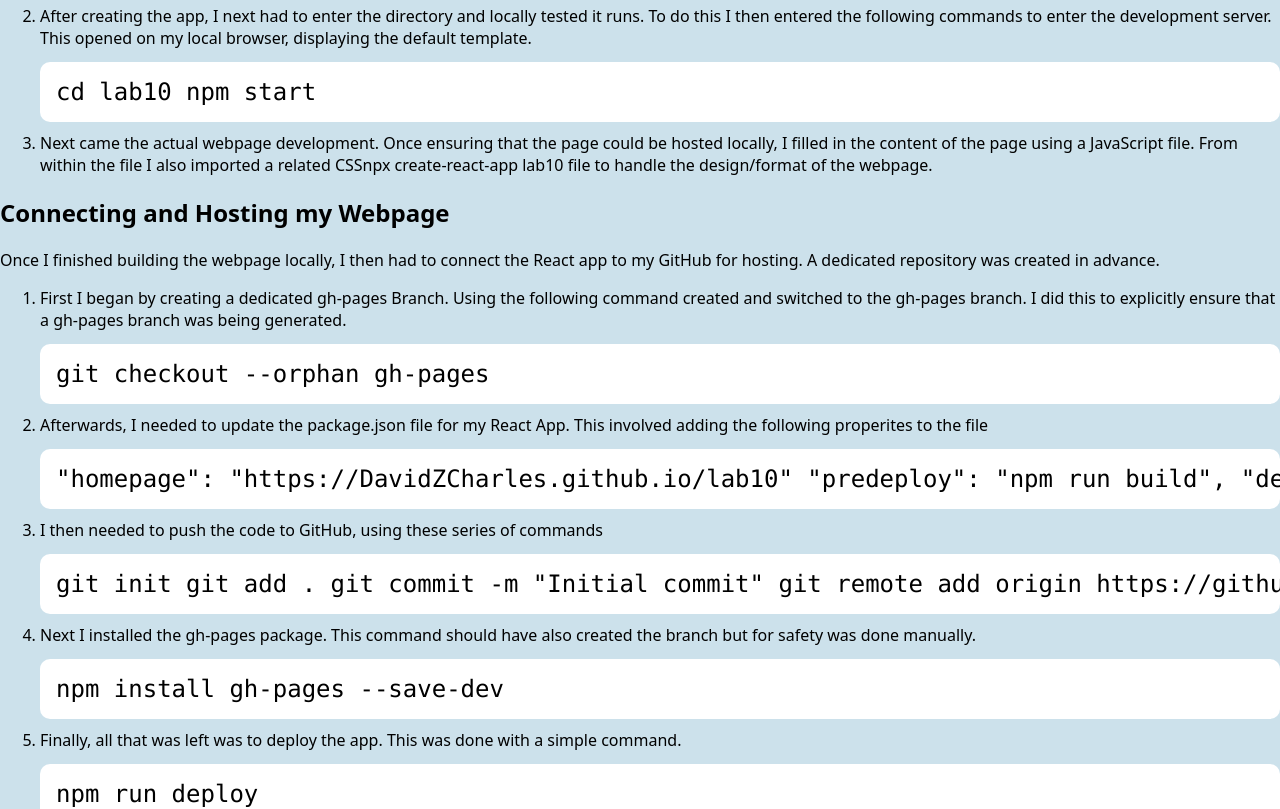
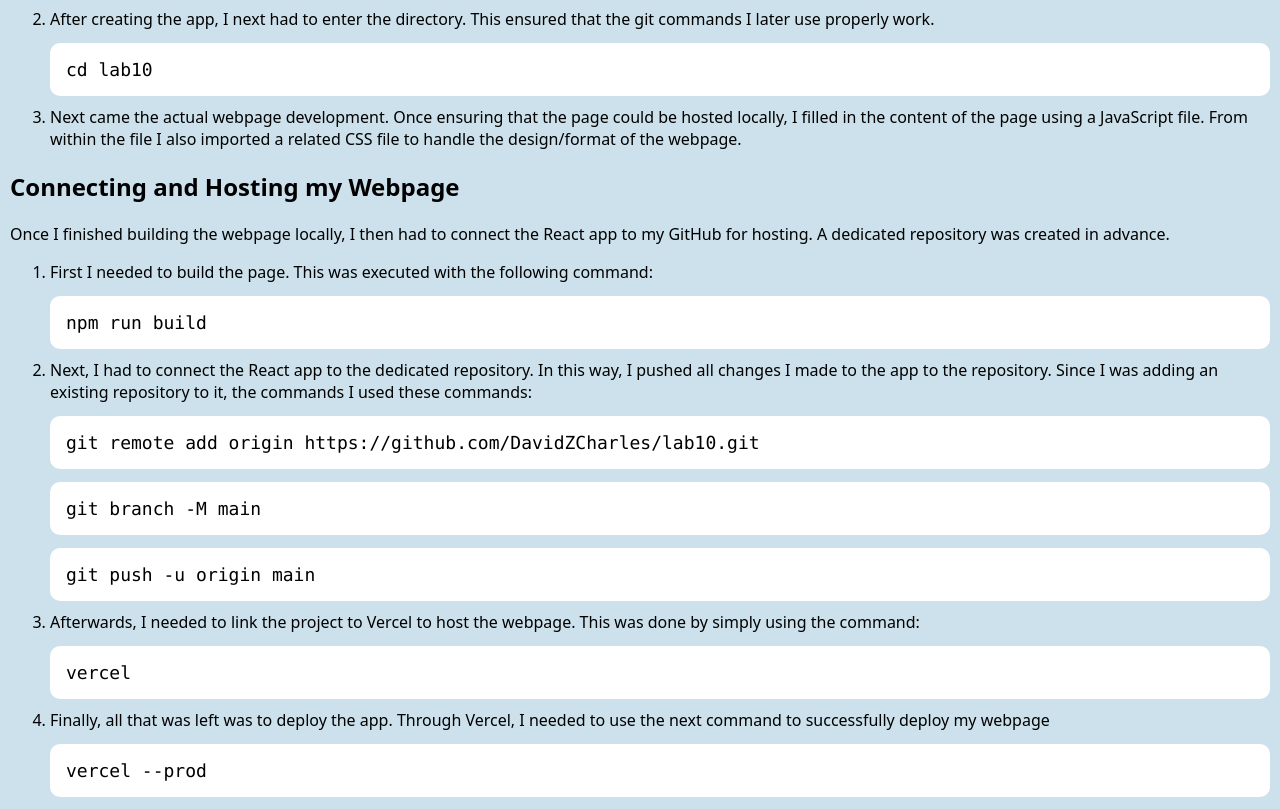
Before and after one commit to DavidZCharles/lab10, a React (Create React App) app: page / in a window 1280 px wide. Shown: the part 607-1416 px from the top of the page. Built offline with nearby package versions, Linux system fonts and the light colour scheme.

Commit message:
Updated page

```diff
--- a/src/App.css
+++ b/src/App.css
@@ -3,6 +3,9 @@ body {
   'Segoe UI', Roboto, Oxygen, Ubuntu, Cantarell,
   'Open Sans', 'Helvetica Neue', sans-serif;
   background-color: rgb(204, 225, 235);
+  margin: 10px;
+  margin-top: 10px;
+  margin-bottom: 10px;
 }
 .App header {
   background-color: hsl(220, 77%, 45%);
@@ -21,7 +24,7 @@ body {
   margin-top: 20px;
 }
 code {
-  font-size: x-large;
+  font-size: large;
   color: black;
 }
 pre {
--- a/src/App.js
+++ b/src/App.js
@@ -1,4 +1,3 @@
-import logo from './logo.svg';
 import './App.css';
 
 function App() {
@@ -12,7 +11,8 @@ function App() {
           <h2>Intro</h2>
           <p>
               The framework I chose to use was React. This entire page was made using
-              a combincation of React, CSS, JavaScript, and GitHub Pages. It will cover
+              a combincation of React, CSS, JavaScript, and
+              <a href="https://vercel.com/">Vercel.</a> It will cover
               the process of building the page including how the framework was installed,
               how it was designed, and overcoming challenges found.
           </p>
@@ -38,20 +38,19 @@ function App() {
                   I used the following command in the VS Code terminal
                   to create my React App. It took a couple minutes for
                   it to load everything, but this generated the necessary
-                  files for my webpage.
+                  files for my webpage. This also Initialized the app as a
+                  git repository.
               </li>
               <pre><code>npx create-react-app lab10</code></pre>
               <li>
-                  After creating the app, I next had to enter the directory and locally tested it runs.
-                  To do this I then entered the following commands to enter the development server. This
-                  opened on my local browser, displaying the default template.
-                  <pre><code>cd lab10
-npm start</code></pre>
+                  After creating the app, I next had to enter the directory.
+                  This ensured that the git commands I later use properly work.
+                  <pre><code>cd lab10</code></pre>
               </li>
               <li>
                   Next came the actual webpage development. Once ensuring that the page
                   could be hosted locally, I filled in the content of the page using
-                  a JavaScript file. From within the file I also imported a related CSSnpx create-react-app lab10
+                  a JavaScript file. From within the file I also imported a related CSS
                   file to handle the design/format of the webpage.
               </li>
           </ol>
@@ -64,35 +63,27 @@ npm start</code></pre>
             </p>
             <ol>
                 <li>
-                    First I began by creating a dedicated gh-pages Branch. Using the following
-                    command created and switched to the gh-pages branch. I did this to explicitly
-                    ensure that a gh-pages branch was being generated.
+                    First I needed to build the page. This was executed with the following command:
                 </li>
-                <pre><code>git checkout --orphan gh-pages</code></pre>
+                <pre><code>npm run build</code></pre>
                 <li>
-                    Afterwards, I needed to update the package.json file for my React App. This involved
-                    adding the following properites to the file
-                    <pre><code>"homepage": "https://DavidZCharles.github.io/lab10"
-"predeploy": "npm run build",
-"deploy": "gh-pages -d build"</code></pre>
+                    Next, I had to connect the React app to the dedicated repository.
+                    In this way, I pushed all changes I made to the app to the repository.
+                    Since I was adding an existing repository to it, the commands I used
+                    these commands:
+                    <pre><code>git remote add origin https://github.com/DavidZCharles/lab10.git</code></pre>
+                    <pre><code>git branch -M main</code></pre>
+                    <pre><code>git push -u origin main</code></pre>
                 </li>
                 <li>
-                    I then needed to push the code to GitHub, using these series of commands
-                    <pre><code>git init
-git add .
-git commit -m "Initial commit"
-git remote add origin https://github.com/DavidZCharles/lab10.git
-git branch -M main
-git push -u origin main</code></pre>
+                    Afterwards, I needed to link the project to Vercel to host the webpage.
+                    This was done by simply using the command:
+                    <pre><code>vercel</code></pre>
                 </li>
                 <li>
-                    Next I installed the gh-pages package. This command should have also created
-                    the branch but for safety was done manually.
-                    <pre><code>npm install gh-pages --save-dev</code></pre>
-                </li>
-                <li>
-                    Finally, all that was left was to deploy the app. This was done with a simple command.
-                    <pre><code>npm run deploy</code></pre>
+                    Finally, all that was left was to deploy the app. Through Vercel, I needed to use
+                    the next command to successfully deploy my webpage
+                    <pre><code>vercel --prod</code></pre>
                 </li>
             </ol>
         </section>
```
Also changed, not shown: 1 other file (tests, documents, lock files or other folders).
